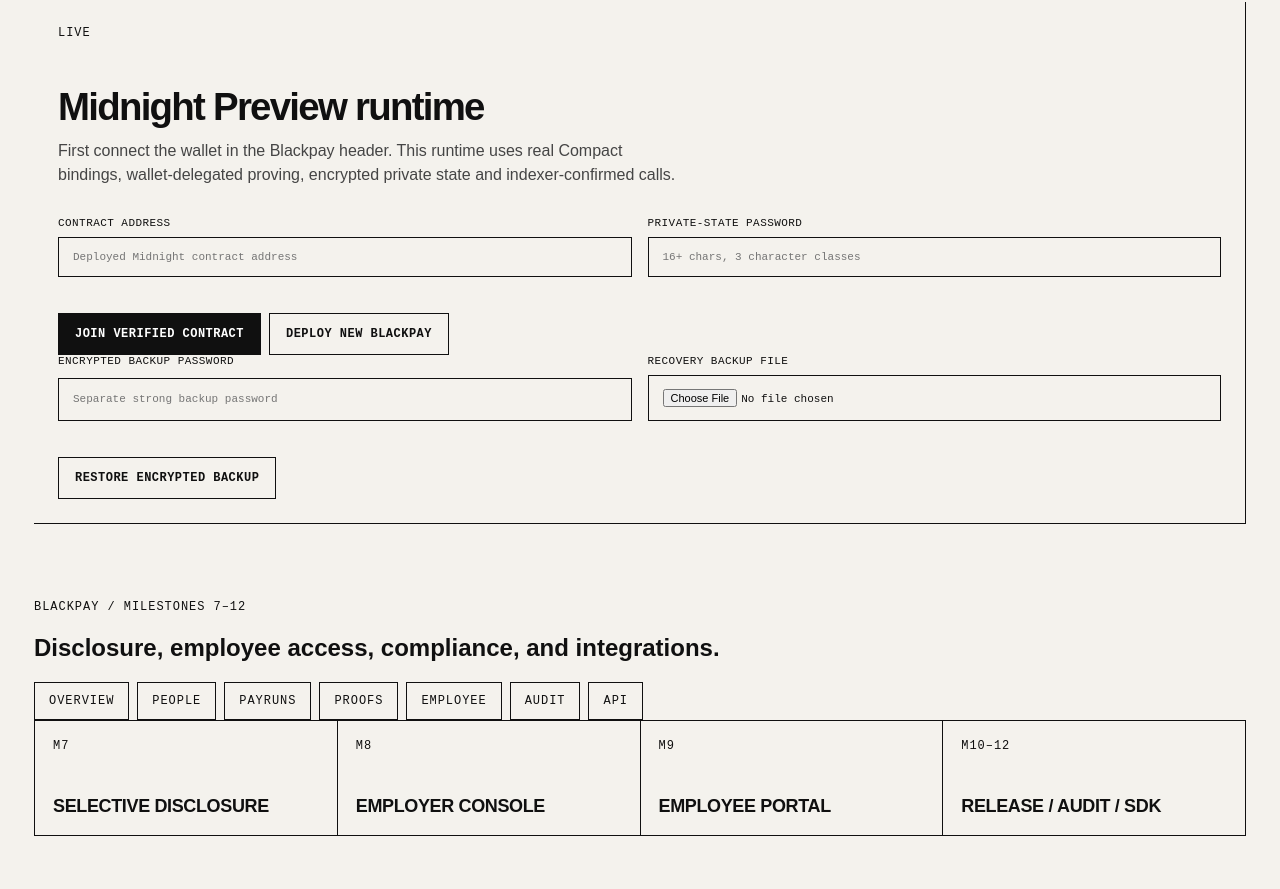
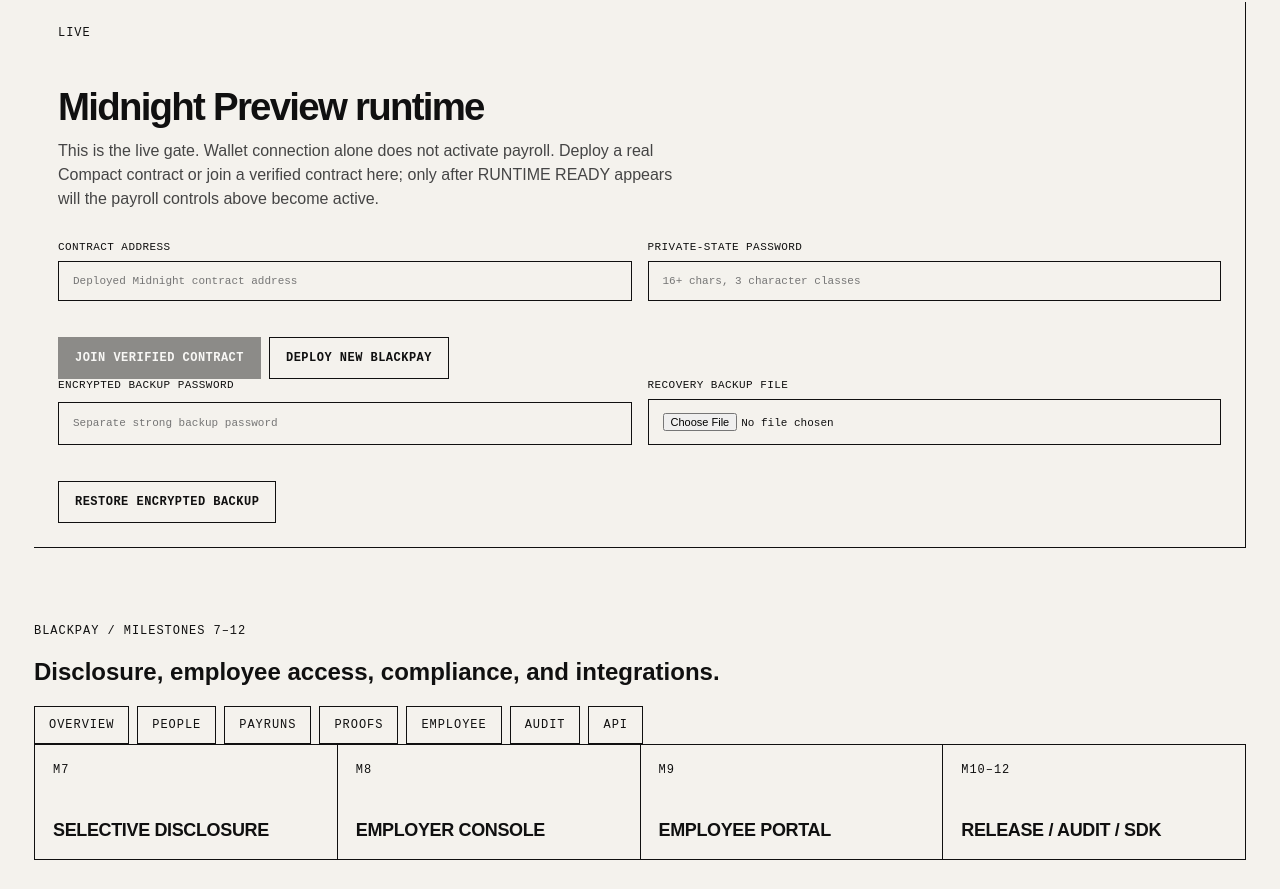
Before and after one commit to mushee-io/Blackpay, a Next.js app: page / in a window 1280 px wide. Shown: the part 2308-3197 px from the top of the page. Built offline with nearby package versions, Linux system fonts and the light colour scheme; no server answers.

Commit message:
fix(ui): persist and clarify live Preview runtime state

```diff
--- a/src/components/PreviewRuntimePanel.tsx
+++ b/src/components/PreviewRuntimePanel.tsx
@@ -25,10 +25,17 @@ function saveJsonFile(name: string, value: unknown): void {
   URL.revokeObjectURL(url);
 }
 
+function contractStorageKey(network: string): string {
+  return `blackpay:${network}:contract-address`;
+}
+
 export function PreviewRuntimePanel() {
   const config = getMidnightPublicConfig();
   const [privateStatePassword, setPrivateStatePassword] = useState("");
-  const [contractAddress, setContractAddress] = useState(config.contractAddress);
+  const [contractAddress, setContractAddress] = useState(() => {
+    if (typeof window === "undefined") return config.contractAddress;
+    return window.localStorage.getItem(contractStorageKey(config.network)) ?? config.contractAddress;
+  });
   const [backupPassword, setBackupPassword] = useState("");
   const [backupFile, setBackupFile] = useState<File | null>(null);
   const [busy, setBusy] = useState(false);
@@ -50,6 +57,11 @@ export function PreviewRuntimePanel() {
     }
   }
 
+  function rememberContractAddress(address: string): void {
+    setContractAddress(address);
+    window.localStorage.setItem(contractStorageKey(config.network), address);
+  }
+
   async function initialize(mode: "deploy" | "join") {
     await run(async () => {
       const wallet = getConnectedMidnightWallet();
@@ -60,7 +72,7 @@ export function PreviewRuntimePanel() {
         mode,
         contractAddress: mode === "join" ? contractAddress : undefined,
       });
-      setContractAddress(result.contractAddress);
+      rememberContractAddress(result.contractAddress);
       setPrivateStatePassword("");
       setNotice(
         mode === "deploy"
@@ -102,7 +114,7 @@ export function PreviewRuntimePanel() {
         backupPassword,
         backup: parsed,
       });
-      setContractAddress(result.contractAddress);
+      rememberContractAddress(result.contractAddress);
       setPrivateStatePassword("");
       setBackupPassword("");
       setBackupFile(null);
@@ -111,11 +123,11 @@ export function PreviewRuntimePanel() {
   }
 
   return (
-    <section className="panel wide previewRuntime" aria-label="Midnight Preview runtime">
+    <section id="midnight-runtime" className="panel wide previewRuntime" aria-label="Midnight Preview runtime">
       <div className="panelNumber">LIVE</div>
       <h3>Midnight Preview runtime</h3>
       <p>
-        First connect the wallet in the Blackpay header. This runtime uses real Compact bindings, wallet-delegated proving, encrypted private state and indexer-confirmed calls.
+        This is the live gate. Wallet connection alone does not activate payroll. Deploy a real Compact contract or join a verified contract here; only after RUNTIME READY appears will the payroll controls above become active.
       </p>
 
       <div className="twoCol">
@@ -141,7 +153,7 @@ export function PreviewRuntimePanel() {
       </div>
 
       <div className="buttonRow">
-        <button type="button" className="primary" disabled={busy} onClick={() => initialize("join")}>
+        <button type="button" className="primary" disabled={busy || !contractAddress.trim()} onClick={() => initialize("join")}>
           JOIN VERIFIED CONTRACT
         </button>
         <button type="button" className="secondary" disabled={busy} onClick={() => initialize("deploy")}>
```
